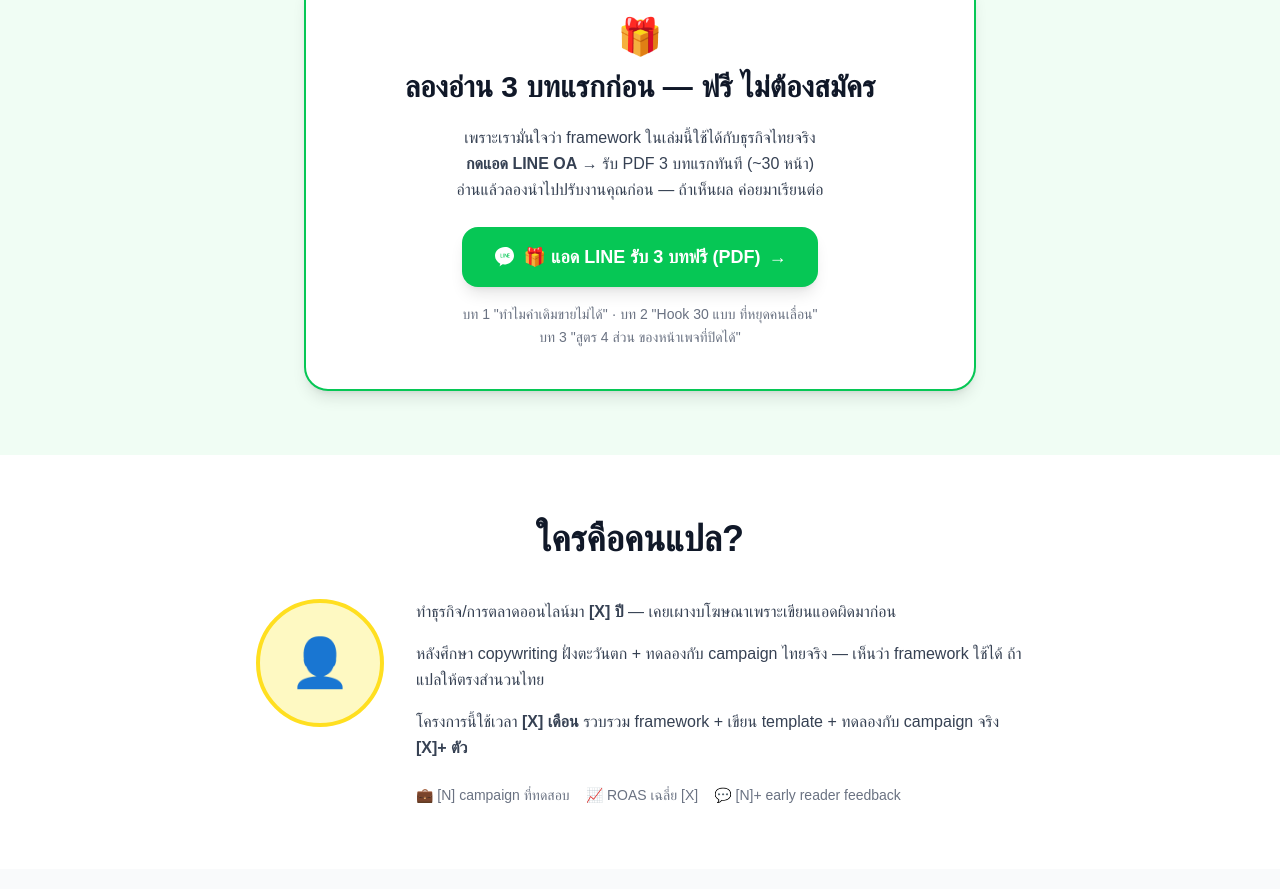
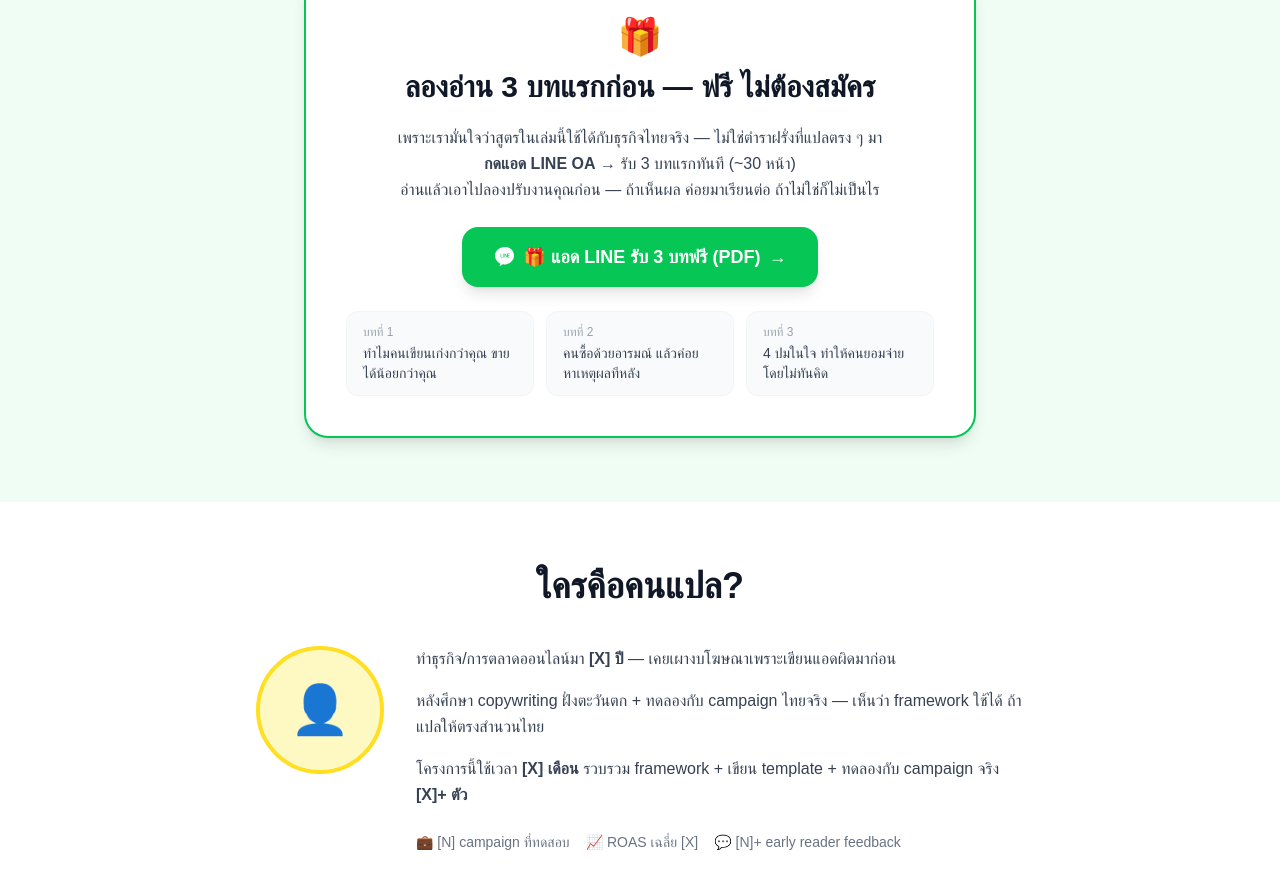
Before and after one commit to kittichon-git/phachara-landing, a Next.js app: page / in a window 1280 px wide. Shown: the part 2773-3662 px from the top of the page. Built offline with nearby package versions, Linux system fonts and the light colour scheme; no server answers.

Commit message:
feat(B23): S5 Preview — update body copy + new chapter teaser titles per spec

```diff
--- a/components/sections/S4Preview.tsx
+++ b/components/sections/S4Preview.tsx
@@ -1,4 +1,10 @@
 import LineCTAButton from '@/components/LineCTAButton'
+
+const teasers = [
+  { num: '1', title: 'ทำไมคนเขียนเก่งกว่าคุณ ขายได้น้อยกว่าคุณ' },
+  { num: '2', title: 'คนซื้อด้วยอารมณ์ แล้วค่อยหาเหตุผลทีหลัง' },
+  { num: '3', title: '4 ปมในใจ ทำให้คนยอมจ่าย โดยไม่ทันคิด' },
+]
 
 export default function S4Preview() {
   return (
@@ -16,25 +22,32 @@ export default function S4Preview() {
           </h2>
 
           <p className="text-gray-700 leading-relaxed mb-6">
-            เพราะเรามั่นใจว่า framework ในเล่มนี้ใช้ได้กับธุรกิจไทยจริง
+            เพราะเรามั่นใจว่าสูตรในเล่มนี้ใช้ได้กับธุรกิจไทยจริง — ไม่ใช่ตำราฝรั่งที่แปลตรง ๆ มา
             <br />
-            <strong>กดแอด LINE OA</strong> → รับ PDF 3 บทแรกทันที (~30 หน้า)
+            <strong>กดแอด LINE OA</strong> → รับ 3 บทแรกทันที (~30 หน้า)
             <br />
-            อ่านแล้วลองนำไปปรับงานคุณก่อน — ถ้าเห็นผล ค่อยมาเรียนต่อ
+            อ่านแล้วเอาไปลองปรับงานคุณก่อน — ถ้าเห็นผล ค่อยมาเรียนต่อ ถ้าไม่ใช่ก็ไม่เป็นไร
           </p>
 
           <LineCTAButton
-            position="s4"
+            position="s5"
             label="🎁 แอด LINE รับ 3 บทฟรี (PDF)"
             size="lg"
             className="w-full sm:w-auto"
           />
 
-          <p className="text-gray-500 text-sm mt-4 leading-relaxed">
-            บท 1 "ทำไมคำเดิมขายไม่ได้" · บท 2 "Hook 30 แบบ ที่หยุดคนเลื่อน"
-            <br />
-            บท 3 "สูตร 4 ส่วน ของหน้าเพจที่ปิดได้"
-          </p>
+          {/* Chapter teasers */}
+          <div className="mt-6 grid grid-cols-1 sm:grid-cols-3 gap-3 text-left">
+            {teasers.map((t) => (
+              <div
+                key={t.num}
+                className="bg-gray-50 rounded-xl px-4 py-3 border border-gray-100"
+              >
+                <p className="text-xs text-gray-400 mb-1">บทที่ {t.num}</p>
+                <p className="text-sm text-gray-700 font-medium leading-snug">{t.title}</p>
+              </div>
+            ))}
+          </div>
         </div>
       </div>
     </section>
--- a/lib/constants.ts
+++ b/lib/constants.ts
@@ -29,7 +29,7 @@ export const INSTRUCTOR = {
 /** LINE OA deep link — append UTM per call-to-action position */
 const LINE_BASE = "https://lin.ee/049vlbwy"
 
-export type LinePosition = "hero" | "s3" | "s4" | "s9" | "sticky" | "curriculum"
+export type LinePosition = "hero" | "s3" | "s4" | "s5" | "s9" | "sticky" | "curriculum"
 
 export function lineUrl(position: LinePosition): string {
   return `${LINE_BASE}?utm_source=sp&utm_medium=sp_${position}`
```
